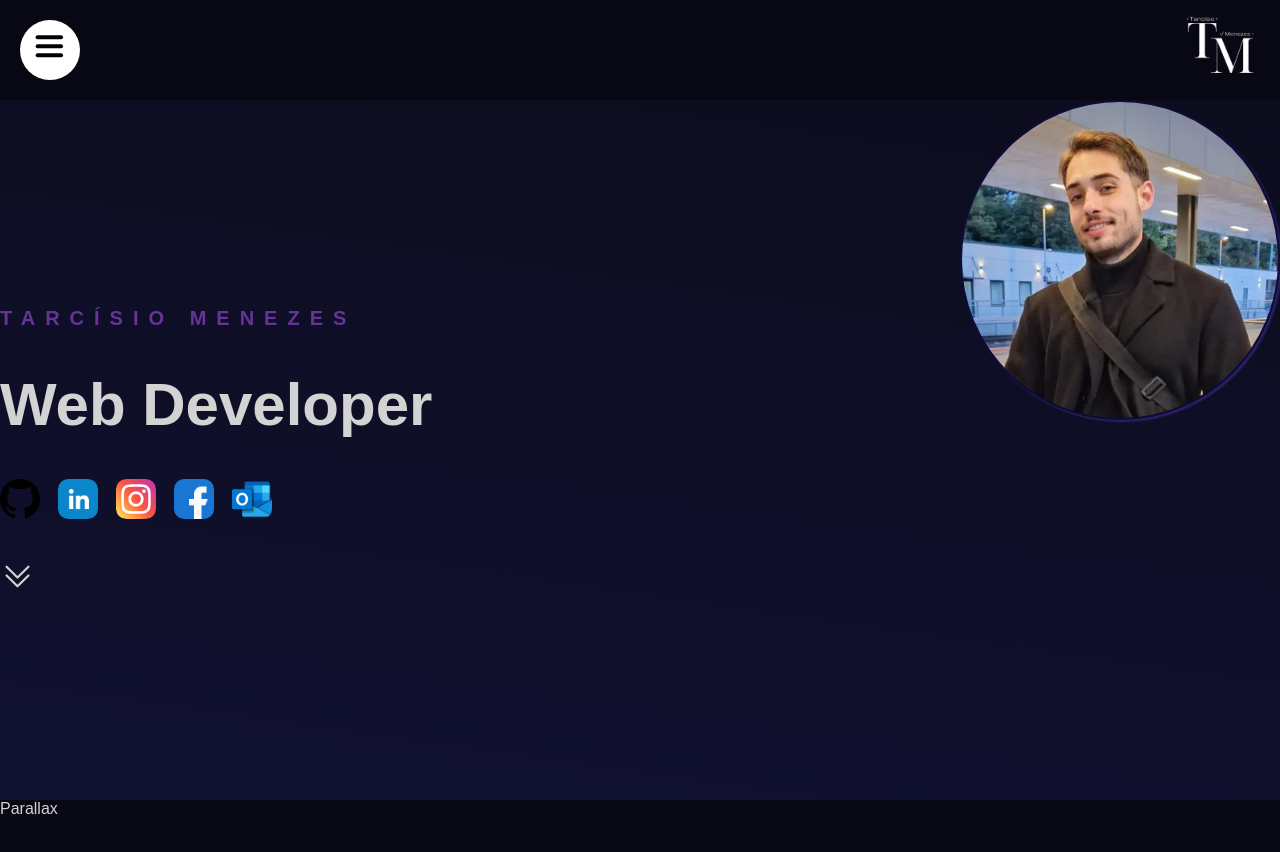
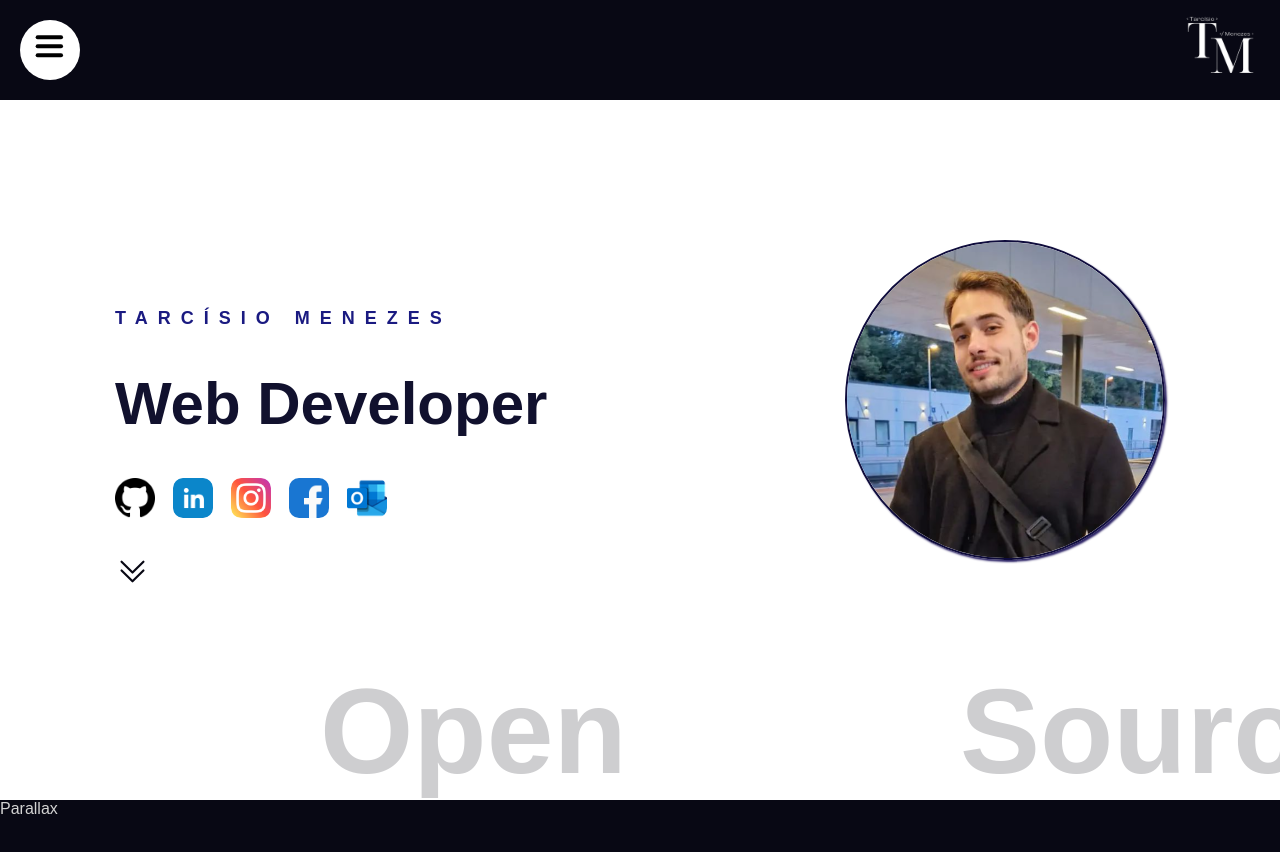
Before and after one commit to tarcisiomenezes2023/Portfolio, a React (Vite) app in the folder my-portfolio/: page / in a window 1280 px wide. Shown: the top 852 px of the page. Built offline with nearby package versions, Linux system fonts and the light colour scheme.

Commit message:
scrollArrow working and Hero Section almost completed, missing the slidingTextContainer

```diff
--- a/my-portfolio/src/components/hero/Hero.tsx
+++ b/my-portfolio/src/components/hero/Hero.tsx
@@ -1,13 +1,39 @@
-import React from 'react'
-import "./hero.scss"
+import React from 'react';
+import "./hero.scss";
+import { motion } from 'framer-motion';
+
+const textVariants = {
+  initial: {
+    x: -500,
+    opacity: 0,
+  },
+  animate: {
+    x: 0,
+    opacity: 1,
+    transition: {
+      duration: 1,
+      staggerChildren: 0.1,
+    },
+  },
+  scrollArrow: {
+    y: [-10, 10],
+    transition: {
+      y: {
+        duration: 0.5,
+        repeat: Infinity,
+        repeatType: "reverse",
+      },
+    },
+  },
+};
 
 const Hero: React.FC = () => {
   return (
     <div className='hero'>
       <div className='wrapper'>
-        <div className='textContainer'>
-          <h2>TARCÍSIO MENEZES</h2>
-          <h1>Web Developer</h1>
+        <motion.div className='textContainer' variants={textVariants} initial='initial' animate='animate'>
+          <motion.h2 variants={textVariants}>TARCÍSIO MENEZES</motion.h2>
+          <motion.h1 variants={textVariants}>Web Developer</motion.h1>
           <div className='social'>
             <img src='/github.png' alt='' />
             <img src='/linkedin.png' alt='' />
@@ -15,16 +41,19 @@ const Hero: React.FC = () => {
             <img src='/facebook1.png' alt='' />
             <img src='outlook.png' alt='' />
           </div>
-            <svg data-slot="icon" fill="none" stroke-width="1.5" stroke="currentColor" viewBox="0 0 24 24" xmlns="http://www.w3.org/2000/svg" aria-hidden="true">
-            <path stroke-linecap="round" stroke-linejoin="round" d="m4.5 5.25 7.5 7.5 7.5-7.5m-15 6 7.5 7.5 7.5-7.5"></path>
-            </svg>
+          <motion.svg variants={textVariants} animate="scrollArrow" data-slot="icon" fill="none" strokeWidth="1.5" stroke="currentColor" viewBox="0 0 24 24" xmlns="http://www.w3.org/2000/svg" aria-hidden="true">
+            <path strokeLinecap="round" strokeLinejoin="round" d="m4.5 5.25 7.5 7.5 7.5-7.5m-15 6 7.5 7.5 7.5-7.5"></path>
+          </motion.svg>
+        </motion.div>
       </div>
+      <div className='slidingTextContainer'>
+        Open Source Passionate Enthusiast Dreamer
       </div>
       <div className='imageContainer'>
         <img src='/hero.png' alt='My profile' />
       </div>
     </div>
-  )
+  );
 }
 
-export default Hero
+export default Hero;
--- a/my-portfolio/src/components/hero/hero.scss
+++ b/my-portfolio/src/components/hero/hero.scss
@@ -1,12 +1,14 @@
 .hero {
   height: calc(100vh - 100px);
-    background: linear-gradient(188deg, #0c0c1d, #111132);
+  background-color: white;
   position: relative;
+  display: flex;
+  justify-content: space-around; // Alterado para space-between
+  overflow-x: hidden;
 
   .wrapper {
     max-width: 1366px;
     height: 100%;
-      margin: auto;
 
     .textContainer {
       width: 50%;
@@ -27,27 +29,29 @@
         }
         img:hover {
           transform: scale(0.9);
+        }
+      }
+
+      h2 {
+        font-size: 18px;
+        color: #1a1a81;
+        letter-spacing: 10px;
+        font-weight: bolder;
+        width: 400px;
+      }
+
+      h1 {
+        font-size: 60px;
+        color: #11112e;
+        width: 500px;
+      }
 
     }
   }
 
-        h2 {
-            font-size: 20px;
-            color: rebeccapurple;
-            letter-spacing: 10px;
-        }
-
-        h1 {
-            font-size: 60px;
-        }
-      }
-    }
-
   .imageContainer {
-      height: 100%;
-      position: absolute;
-      top: 0;
-      right: 0;
+    display: flex;
+    align-items: center;
 
     img {
       border-radius: 50%;
@@ -55,12 +59,28 @@
       width: 40vh;
       border: 2px solid rgb(15, 12, 60);
       box-shadow: 2px 2px 2px rgb(44, 35, 102);
+      margin-bottom: 100px;
     }
   }
 
-    // Decrease size of the SVG icon
+  .slidingTextContainer {
+    position: absolute;
+    font-size: 15vh;
+    bottom: 0px;
+    white-space: nowrap;
+    color: #08081433;
+    word-spacing: 300px;
+    width: 50%;
+    font-weight: bold;
+
+      span {
+        word-spacing: normal;
+      }
+  }
+
   svg {
     height: 35px; // Set desired height
     width: 35px; // Set desired width
+    color: #080814;
   }
 }
```
Lines whose indentation alone changed are shown as unchanged.
